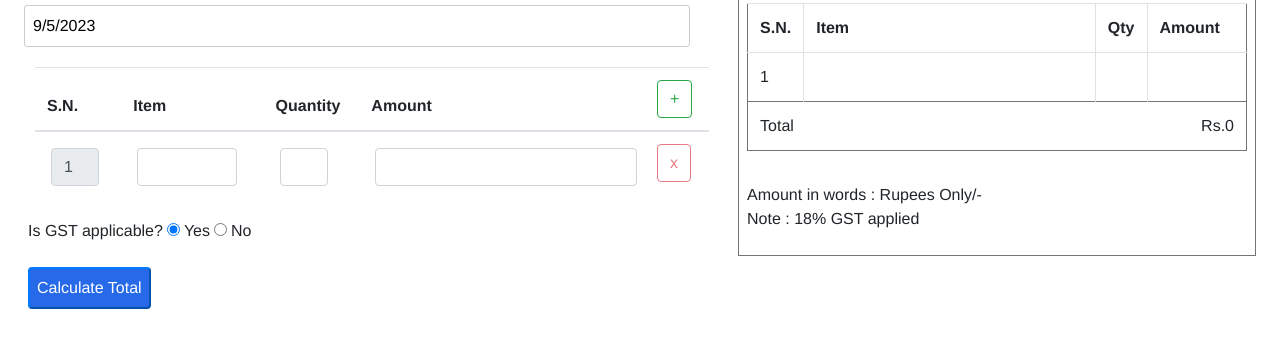
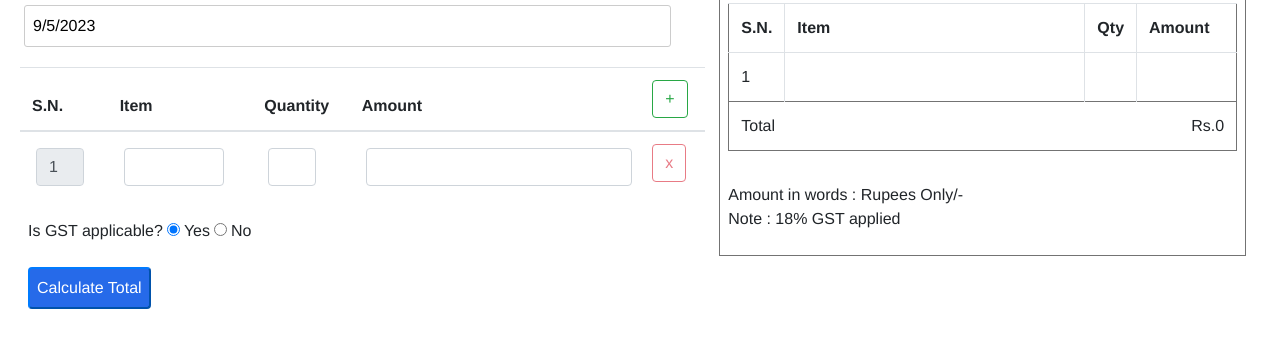
Before and after one commit to Rupnesh/Quotation, a React app: page / in a window 1280 px wide. Shown: the part 270-618 px from the top of the page. Built offline with nearby package versions, Linux system fonts and the light colour scheme.

Commit message:
fix: style fix

```diff
--- a/src/AddDeleteTableRows.js
+++ b/src/AddDeleteTableRows.js
@@ -48,7 +48,7 @@ function AddDeleteTableRows(props) {
       <div className="row">
         <div
           className="col-sm-12"
-          style={{ width: '100wh', overflow: 'scroll', marginRight: '15px', marginLeft: '15px' }}
+          style={{ width: '100wh', overflow: 'scroll' }}
         >
           <table className="table flex">
             <thead>
--- a/src/style.css
+++ b/src/style.css
@@ -129,3 +129,10 @@ th:last-child, td:last-child {
   position: sticky;
   right: 0;
 }
+
+.col-sm-12 {
+  margin-left: 15px;
+  margin-right: 15px;
+  padding-left: 0px;
+  padding-right: 0px;
+}
```
